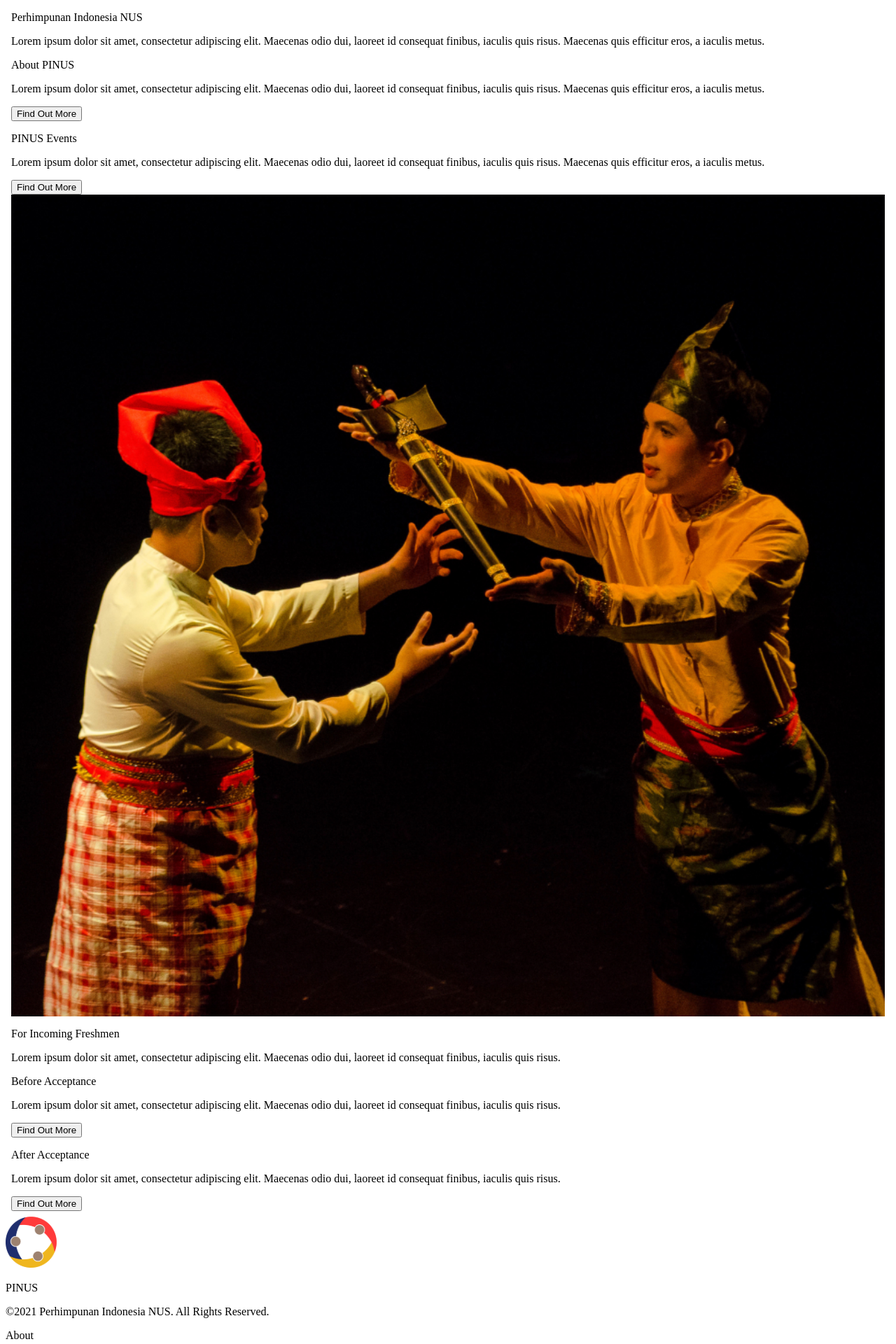
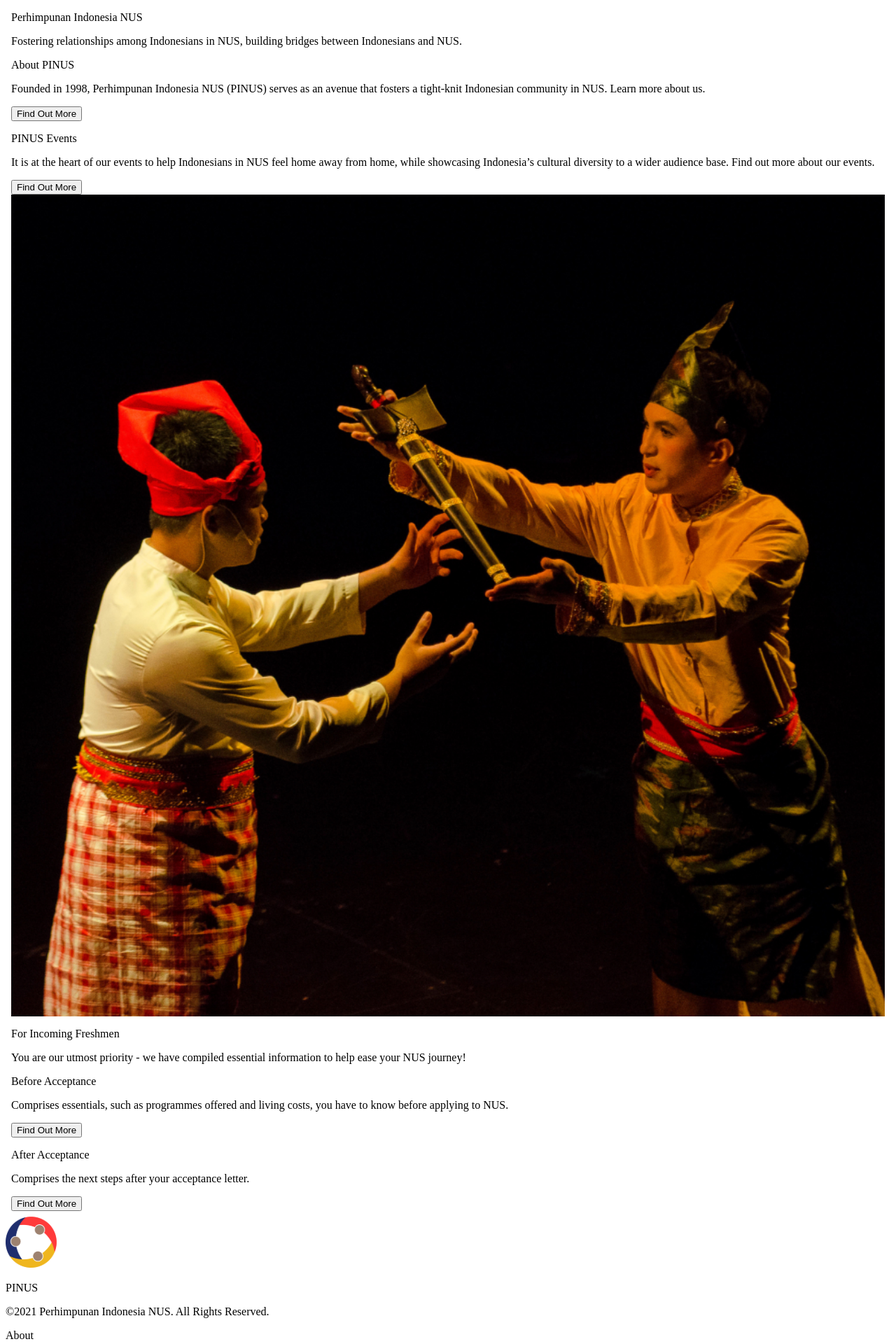
Before and after one commit to indocom/pinus-client, a Next.js app: page / in a window 1280 px wide. Shown: the top 1920 px of the page at 70% size. Built offline with nearby package versions, Linux system fonts and the light colour scheme.

Commit message:
chore: updates write up for home page

```diff
--- a/src/components/Banner/index.tsx
+++ b/src/components/Banner/index.tsx
@@ -24,7 +24,7 @@
         `}
       >
         <p className={`text-6xl font-bold text-white text-center`}>{title}</p>
-        <p className={`text-lg mt-6 text-white text-center max-w-3xl`}>
+        <p className={`text-lg mt-6 text-white text-center max-w-4xl`}>
           {description}
         </p>
       </div>
--- a/src/pages/index.tsx
+++ b/src/pages/index.tsx
@@ -8,7 +8,7 @@
     <Page
       bgImage="home"
       title="Perhimpunan Indonesia NUS"
-      description="Lorem ipsum dolor sit amet, consectetur adipiscing elit. Maecenas odio dui, laoreet id consequat finibus, iaculis quis risus. Maecenas quis efficitur eros, a iaculis metus."
+      description="Fostering relationships among Indonesians in NUS, building bridges between Indonesians and NUS."
     >
       <div>
         <div className={`grid grid-cols-12 grid-rows-6 gap-6 h-screen`}>
@@ -42,9 +42,9 @@
             <div className={`flex flex-col`}>
               <p className={`font-bold text-5xl`}>About PINUS</p>
               <p className={`font-normal text-xl mt-8 mb-14`}>
-                Lorem ipsum dolor sit amet, consectetur adipiscing elit.
-                Maecenas odio dui, laoreet id consequat finibus, iaculis quis
-                risus. Maecenas quis efficitur eros, a iaculis metus.
+                Founded in 1998, Perhimpunan Indonesia NUS (PINUS) serves as an
+                avenue that fosters a tight-knit Indonesian community in NUS.
+                Learn more about us.
               </p>
               <Button>Find Out More</Button>
             </div>
@@ -55,9 +55,10 @@
             <div className={`flex flex-col`}>
               <p className={`font-bold text-5xl`}>PINUS Events</p>
               <p className={`font-normal text-xl mt-8 mb-14`}>
-                Lorem ipsum dolor sit amet, consectetur adipiscing elit.
-                Maecenas odio dui, laoreet id consequat finibus, iaculis quis
-                risus. Maecenas quis efficitur eros, a iaculis metus.
+                It is at the heart of our events to help Indonesians in NUS feel
+                home away from home, while showcasing Indonesia’s cultural
+                diversity to a wider audience base. Find out more about our
+                events.
               </p>
               <Button>Find Out More</Button>
             </div>
@@ -78,8 +79,8 @@
         <div className={`flex flex-col items-center py-12`}>
           <p className={`font-bold text-5xl`}>For Incoming Freshmen</p>
           <p className={`text-xl mt-8`}>
-            Lorem ipsum dolor sit amet, consectetur adipiscing elit. Maecenas
-            odio dui, laoreet id consequat finibus, iaculis quis risus.
+            You are our utmost priority - we have compiled essential information
+            to help ease your NUS journey!
           </p>
         </div>
         <div
@@ -87,17 +88,16 @@
         >
           <div className={`flex flex-col items-center`}>
             <p className={`font-bold text-2xl mb-8`}>Before Acceptance</p>
-            <p className={`font-normal text-xl text-center mb-24 w-96`}>
-              Lorem ipsum dolor sit amet, consectetur adipiscing elit. Maecenas
-              odio dui, laoreet id consequat finibus, iaculis quis risus.
+            <p className={`font-normal text-xl text-center mb-24 w-96 h-full`}>
+              Comprises essentials, such as programmes offered and living costs,
+              you have to know before applying to NUS.
             </p>
             <Button variant="secondary">Find Out More</Button>
           </div>
           <div className={`flex flex-col items-center`}>
             <p className={`font-bold text-2xl mb-8`}>After Acceptance</p>
-            <p className={`text-xl text-center mb-24 w-96`}>
-              Lorem ipsum dolor sit amet, consectetur adipiscing elit. Maecenas
-              odio dui, laoreet id consequat finibus, iaculis quis risus.
+            <p className={`text-xl text-center mb-24 w-96 h-full`}>
+              Comprises the next steps after your acceptance letter.
             </p>
             <Button variant="secondary">Find Out More</Button>
           </div>
```
